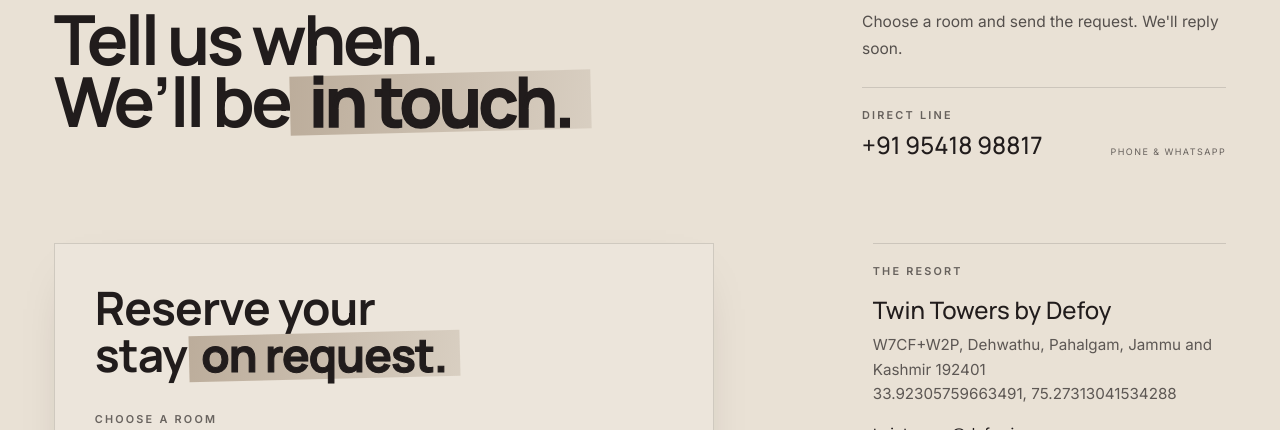
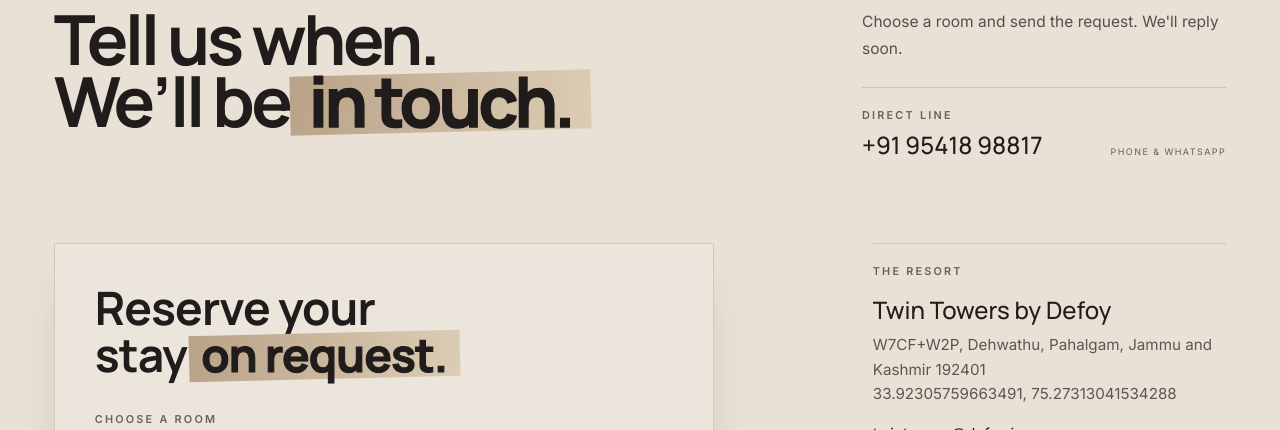
Before and after one commit to jaderiverdefoy/Twin-Tower, a Next.js app: page /contact in a window 1280 px wide. Shown: the part 207-637 px from the top of the page. Built offline with nearby package versions, Linux system fonts and the light colour scheme; no server answers.

Commit message:
Warm the keyword highlight to a light brown
Rebuild the mark-sage wash from walnut and warm cream instead of the neutral sand/paper mix that read as grey. Gradient now runs from a soft light brown to a pale warm caramel.

```diff
--- a/app/globals.css
+++ b/app/globals.css
@@ -336,9 +336,8 @@
   }
 
   /*
-   * Selective keyword highlight: a light-walnut wash built from the brand's
-   * secondary sand tone, slightly wider than the words and tilted a degree or
-   * two. Keep the text itself charcoal.
+   * Selective keyword highlight: a soft, light-brown wash warmed from the
+   * brand's walnut, slightly wider than the words and tilted a degree or two.
    * Keep the text itself charcoal. Used sparingly — never on image/video.
    */
   .mark-sage {
@@ -358,8 +357,8 @@
     inset: 0.04em -0.14em 0.02em -0.14em;
     background: linear-gradient(
       100deg,
-      color-mix(in srgb, var(--color-walnut) 22%, var(--color-sand)) 0%,
-      color-mix(in srgb, var(--color-walnut) 10%, var(--color-paper)) 100%
+      color-mix(in srgb, var(--color-walnut) 32%, #f0dcc0) 0%,
+      color-mix(in srgb, var(--color-walnut) 14%, #f6e7d0) 100%
     );
     transform: rotate(-1.4deg);
     transform-origin: center;
```
